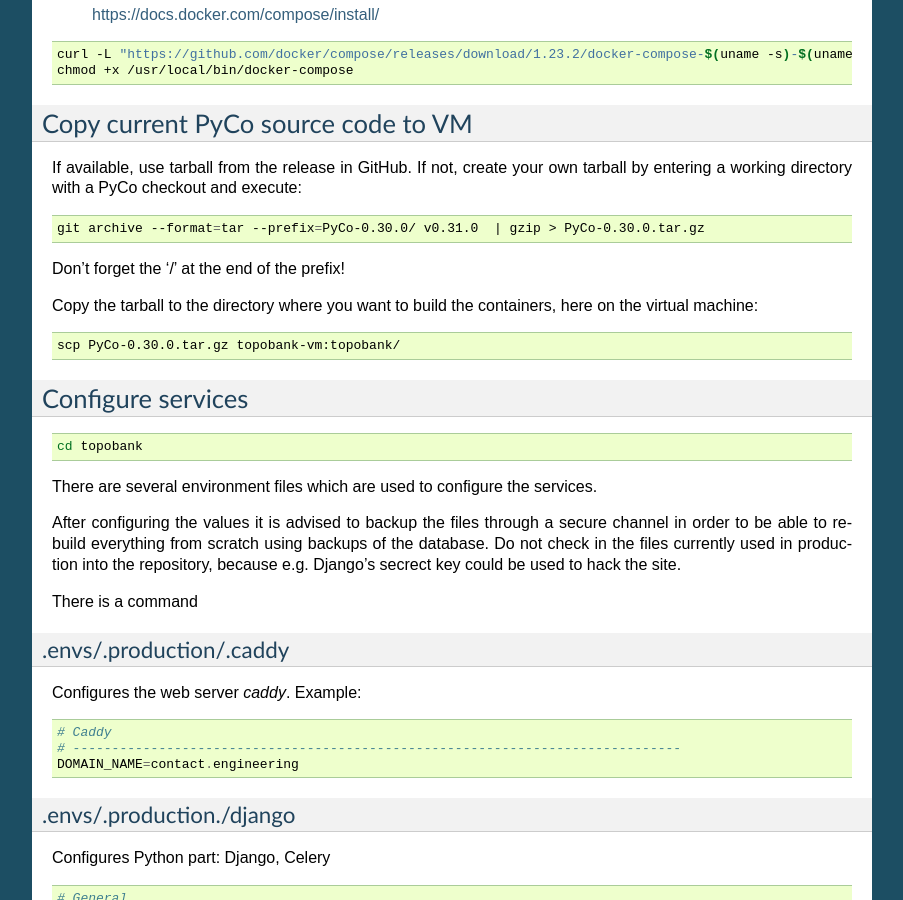
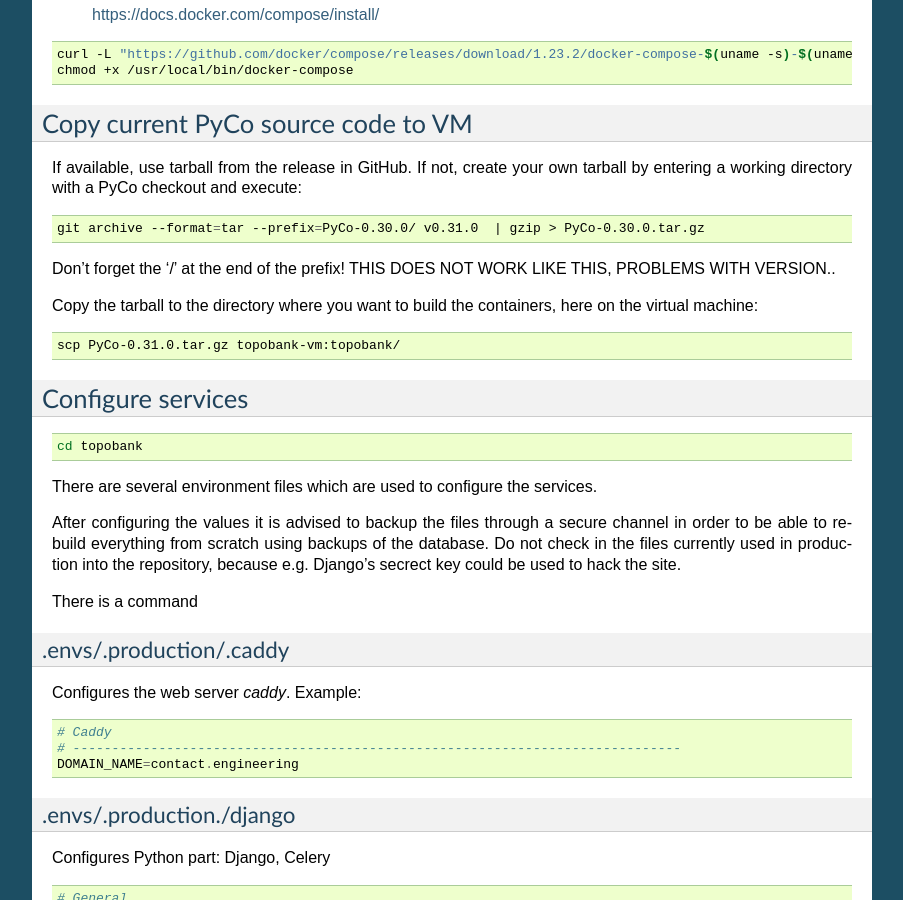
Before and after one commit to ContactEngineering/topobank, a Sphinx documentation site: the page built from docs/deploy.rst, in a window 1280 px wide and 900 px high, scrolled down 3099 px. Shown: the whole window, without its empty margins (198-1101 px from the left). Built offline with Sphinx 7.4.7, drawn with Linux system fonts in a browser that asks for light colours; some of the changed text lies outside the part shown.

```diff
--- a/docs/deploy.rst
+++ b/docs/deploy.rst
@@ -231,13 +231,14 @@ with a PyCo checkout and execute:
     git archive --format=tar --prefix=PyCo-0.30.0/ v0.31.0  | gzip > PyCo-0.30.0.tar.gz
 
 Don't forget the '/' at the end of the prefix!
+THIS DOES NOT WORK LIKE THIS, PROBLEMS WITH VERSION..
 
 Copy the tarball to the directory where you want to build the containers, here
 on the virtual machine:
 
 .. code:: bash
 
-    scp PyCo-0.30.0.tar.gz topobank-vm:topobank/
+    scp PyCo-0.31.0.tar.gz topobank-vm:topobank/
 
 
 Configure services
```
Also changed, not shown: other parts of docs/deploy.rst (+0 -7 lines).
